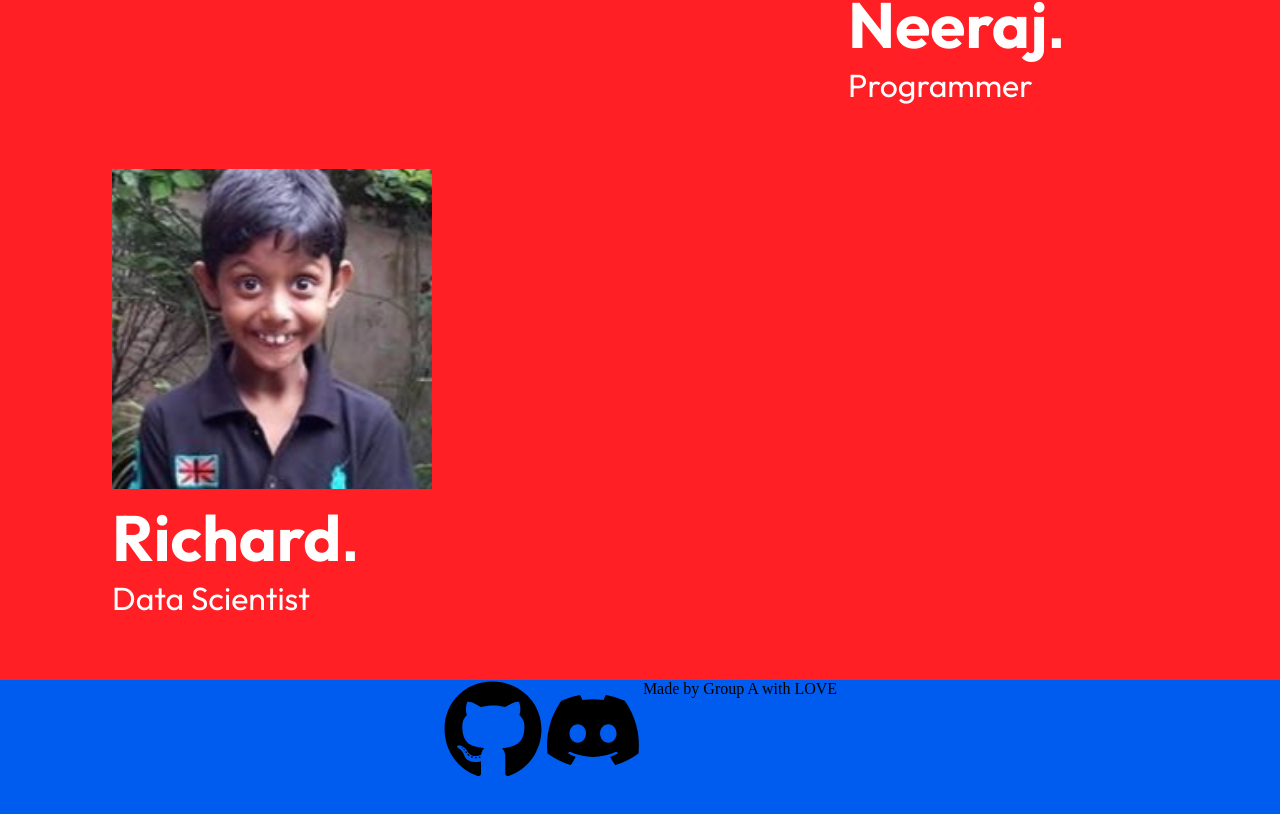
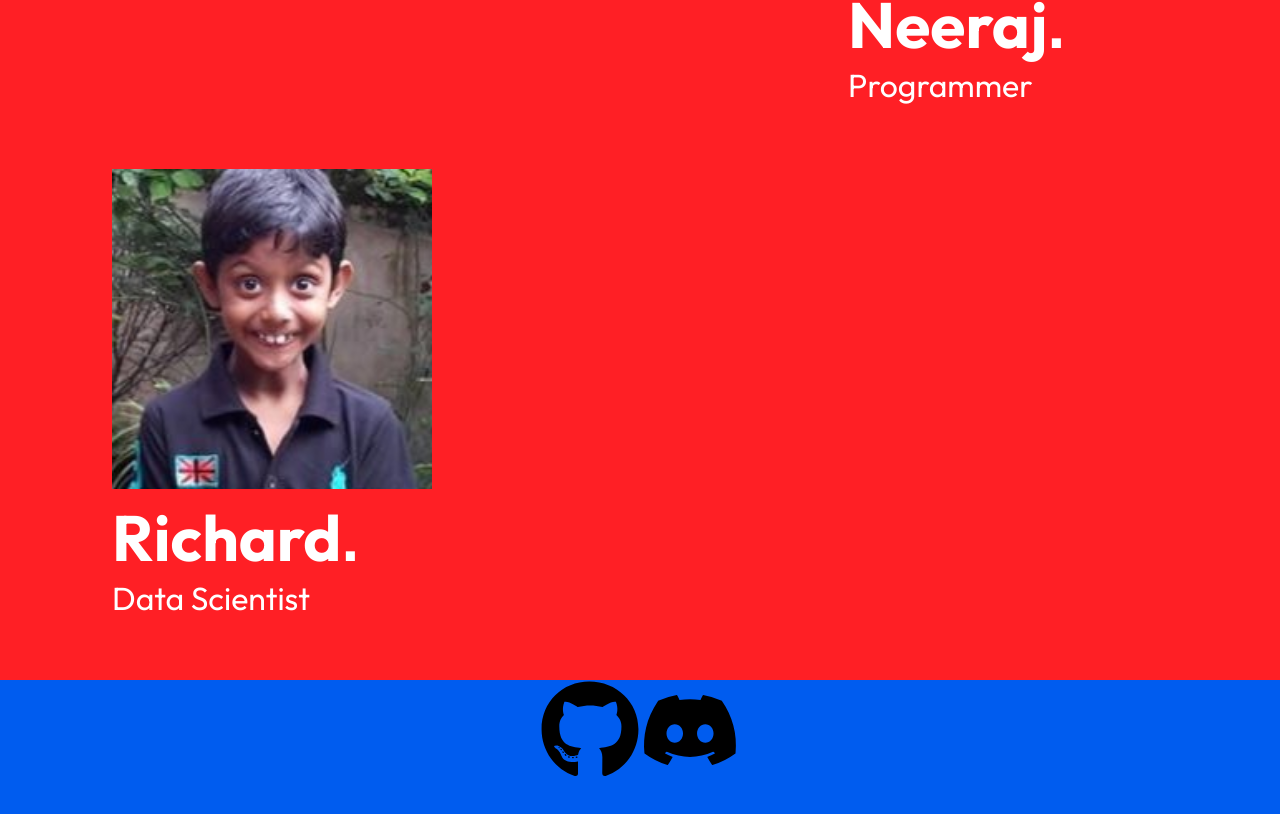
Before and after one commit to superbryn/SELDA, a React (Vite) app: page / in a window 1280 px wide. Shown: the part 5045-5859 px from the top of the page. Built offline with nearby package versions, Linux system fonts and the light colour scheme.

Commit message:
Update Footer.jsx

```diff
--- a/src/elements/Footer.jsx
+++ b/src/elements/Footer.jsx
@@ -13,9 +13,6 @@ function PageFooter(){
                         <FaDiscord className="discord"/>
                     </a>
                 </div>
-                <div className="credits">
-                    <p>Made by Group A with LOVE</p>
-                </div>
             </footer>
         </>
     );
```
